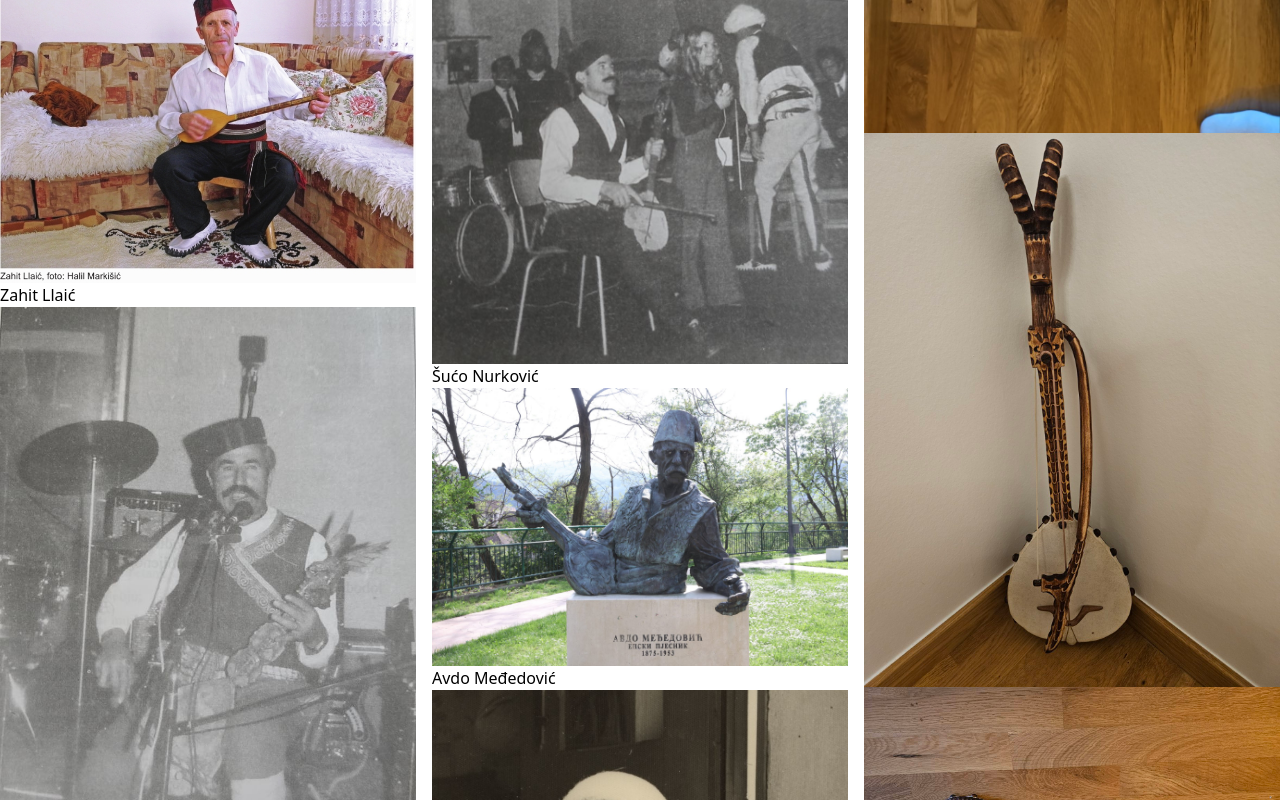
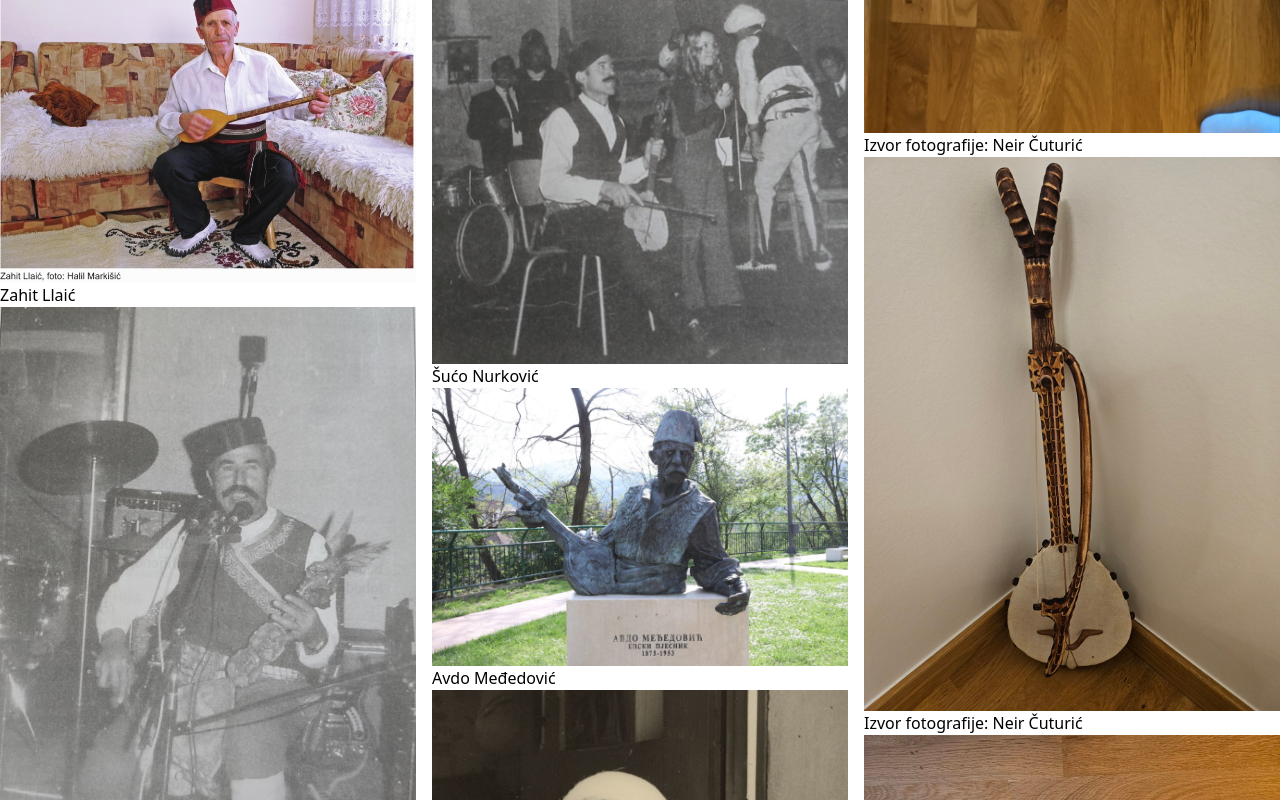
Before and after one commit to Suksii/gusle-project, a React (Vite) app: page /galerija in a window 1280 px wide. Shown: the part 2220-3020 px from the top of the page. Built offline with nearby package versions, Linux system fonts and the light colour scheme.

Commit message:
photo source added

```diff
--- a/src/pages/GalleryPage.jsx
+++ b/src/pages/GalleryPage.jsx
@@ -17,7 +17,6 @@ import Gusle17 from "../assets/gusle17.jpg";
 import Gusle18 from "../assets/gusle18.jpg";
 import Gusle19 from "../assets/gusle19.jpg";
 import Gusle20 from "../assets/gusle20.jpg";
-
 
 import { motion } from "framer-motion";
 import { IoMdClose } from "react-icons/io";
@@ -222,10 +221,24 @@ const GalleryPage = () => {
             key={index}
             onClick={() => handleImage(index)}
           >
-            <img src={item.img} alt={item.title} className="w-full object-cover" />
-            <p className="absolute bottom-0 right-0 p-3 px-6 bg-teal-600 bg-opacity-70 text-teal-100 font-semibold">
-              {item.title}
-            </p>
+            <img
+              src={item.img}
+              alt={item.title}
+              className="w-full object-cover"
+            />
+            <div className="absolute bottom-0 right-0">
+              {item.title && (
+                <p className="p-3 px-6 bg-teal-600 bg-opacity-70 text-teal-100 font-semibold">
+                  {item.title}
+                </p>
+              )}
+              {item.source && (
+                <p className="flex flex-col items-center justify-center p-3 px-6 bg-teal-600 bg-opacity-70 text-teal-100 font-semibold">
+                  <span>Izvor fotografije: </span>
+                  <span>{item.source}</span>
+                </p>
+              )}
+            </div>
           </motion.div>
         ))}
       </div>
```
